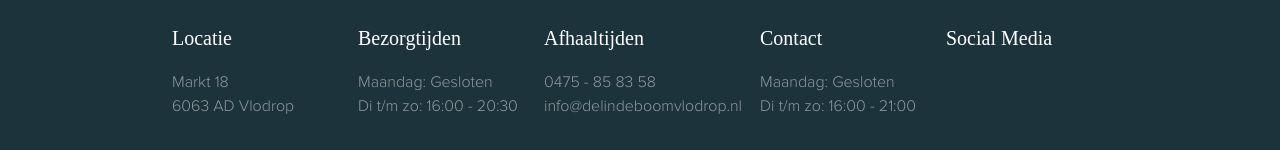
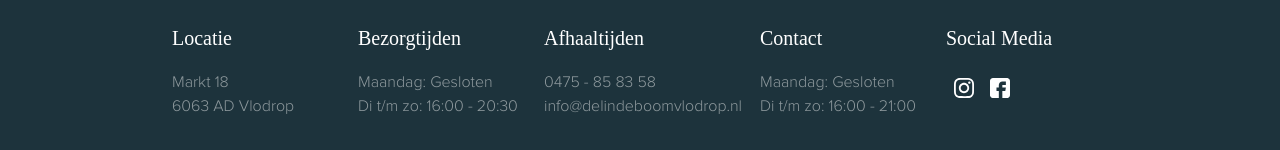
Before and after one commit to akib0079/coming-soon, a plain HTML site: page index.html in a window 1280 px wide. Shown: the part 876-1026 px from the top of the page. Drawn offline with nearby package versions, Linux system fonts and the light colour scheme; the site is published under a folder, as on GitHub Pages, so addresses that start at the root find nothing; a web font is replaced by a local one.

Commit message:
link updated v3

```diff
--- a/index.html
+++ b/index.html
@@ -80,10 +80,10 @@
                     <h5>Social Media</h5>
                     <div class="d-flex">
                         <a href="#">
-                            <img class="p-2" src="/assets/_images/inst.svg" alt="">
+                            <img class="p-2" src="assets/_images/inst.svg" alt="">
                         </a>
                         <a href="#">
-                            <img class="p-2" src="/assets/_images/facebook.svg" alt="">
+                            <img class="p-2" src="assets/_images/facebook.svg" alt="">
                         </a>
                     </div>
                 </div>
```
